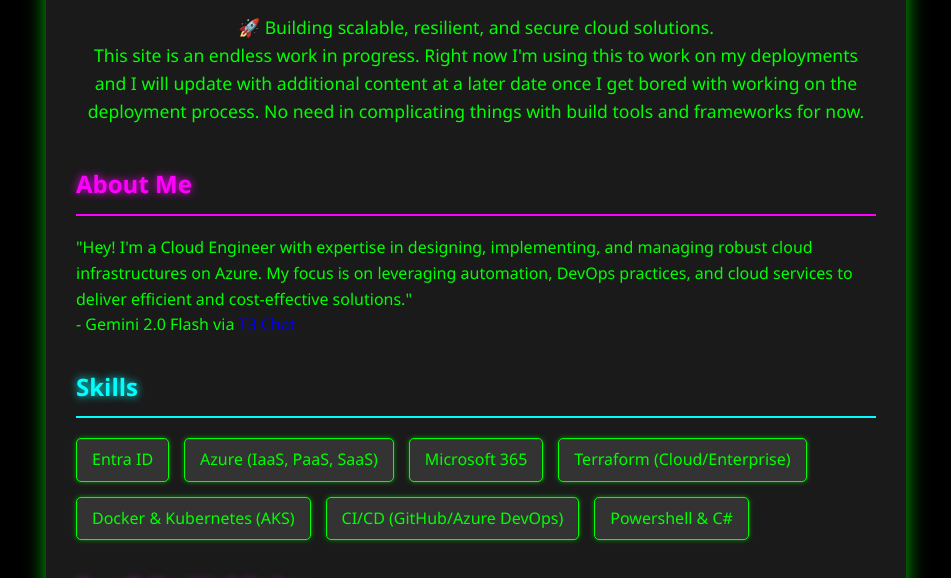
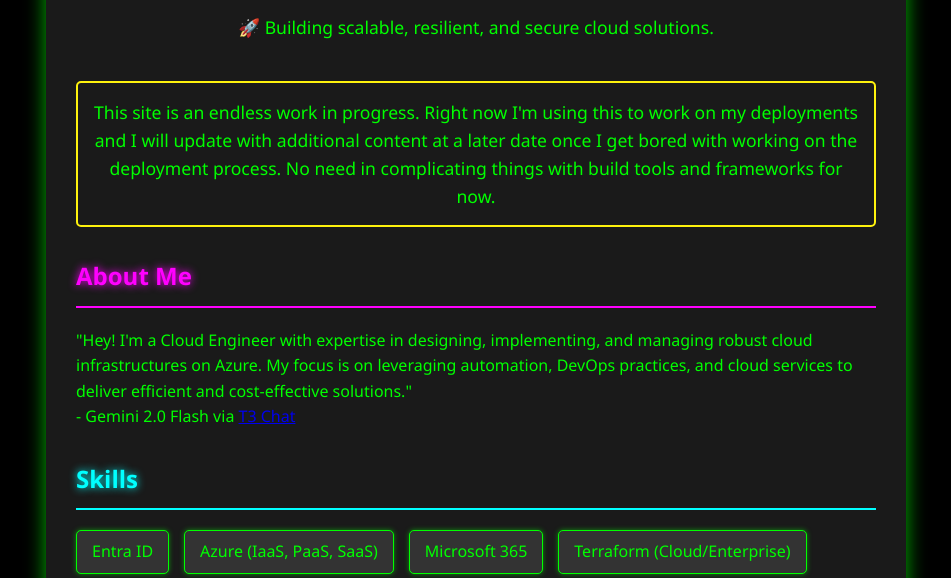
Before and after one commit to ndonathan/website, a plain HTML site: page index.html in a window 1280 px wide. Shown: the part 180-758 px from the top of the page, without its empty margins (164-1115 px from the left). Drawn offline with Linux system fonts and the light colour scheme.

Commit message:
split into text from maintenance text

```diff
--- a/index.html
+++ b/index.html
@@ -16,7 +16,8 @@
 
     <p class="intro-text">
       🚀 Building scalable, resilient, and secure cloud solutions.
-      <br />
+    </p>
+    <p class="maintenance-text">
       This site is an endless work in progress. Right
       now I'm using this to work on my deployments and I
       will update with additional content at a later date once I
--- a/styles.css
+++ b/styles.css
@@ -1,7 +1,8 @@
 /* General body styles */
 body {
     background-color: #000000;
-    color: #00ff00; /* Neon Green for general text */
+    color: #00ff00;
+    /* Neon Green for general text */
     font-family: 'Segoe UI', Tahoma, Geneva, Verdana, sans-serif;
     margin: 0;
     padding: 20px;
@@ -13,14 +14,17 @@ body {
     max-width: 800px;
     margin: 40px auto;
     padding: 30px;
-    background-color: #1a1a1a; /* Slightly lighter black for sections */
+    background-color: #1a1a1a;
+    /* Slightly lighter black for sections */
     border-radius: 10px;
-    box-shadow: 0 0 20px rgba(0, 255, 0, 0.7); /* Neon green glow */
+    box-shadow: 0 0 20px rgba(0, 255, 0, 0.7);
+    /* Neon green glow */
 }
 
 /* Main heading */
 .main-heading {
-    color: #00ffff; /* Neon Cyan for headings */
+    color: #00ffff;
+    /* Neon Cyan for headings */
     text-align: center;
     margin-bottom: 30px;
     text-shadow: 0 0 10px #00ffff;
@@ -33,9 +37,21 @@ body {
     font-size: 1.1em;
 }
 
+/* Intro paragraph */
+.maintenance-text {
+    text-align: center;
+    margin-bottom: 40px;
+    border: 2px solid #fef20d;
+    padding: 15px;
+    margin: 10px 0;
+    border-radius: 5px;
+    font-size: 1.1em;
+}
+
 /* Section headings - magenta */
 .section-heading-magenta {
-    color: #ff00ff; /* Neon Magenta for sub-headings */
+    color: #ff00ff;
+    /* Neon Magenta for sub-headings */
     border-bottom: 2px solid #ff00ff;
     padding-bottom: 10px;
     margin-top: 30px;
@@ -123,7 +139,7 @@ body {
     color: #000000;
     background-color: #00ffff;
     text-shadow: 0 0 8px #ff00ff;
-    border-color:#000000;
+    border-color: #000000;
     font-weight: bold;
 }
 
@@ -131,7 +147,7 @@ body {
 .dialog {
     color: #ff00ff;
     background-color: #000000;
-    border-color:#ffffff;
+    border-color: #ffffff;
     font-weight: bold;
 }
 
```
